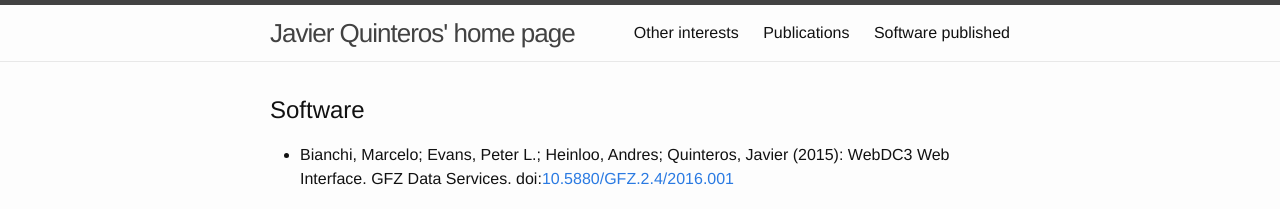
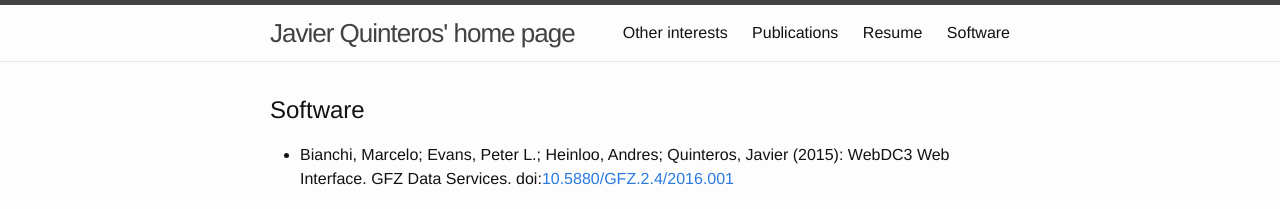
Before and after one commit to javiquinte/javiquinte.github.io, a Jekyll site: the page built from software.md, in a window 1280 px wide. Shown: the top 209 px of the page. Built offline with Jekyll 4.4.1, drawn with Linux system fonts in a browser that asks for light colours.

Commit message:
Add title to the pages, which must be listed.

```diff
--- a/resume.md
+++ b/resume.md
@@ -1,5 +1,6 @@
 ---
 layout: default
+title: Resume
 ---
 
 Education
--- a/software.md
+++ b/software.md
@@ -1,6 +1,6 @@
 ---
 layout: default
-title:  "Software published"
+title:  Software
 categories: publications
 ---
 
```
